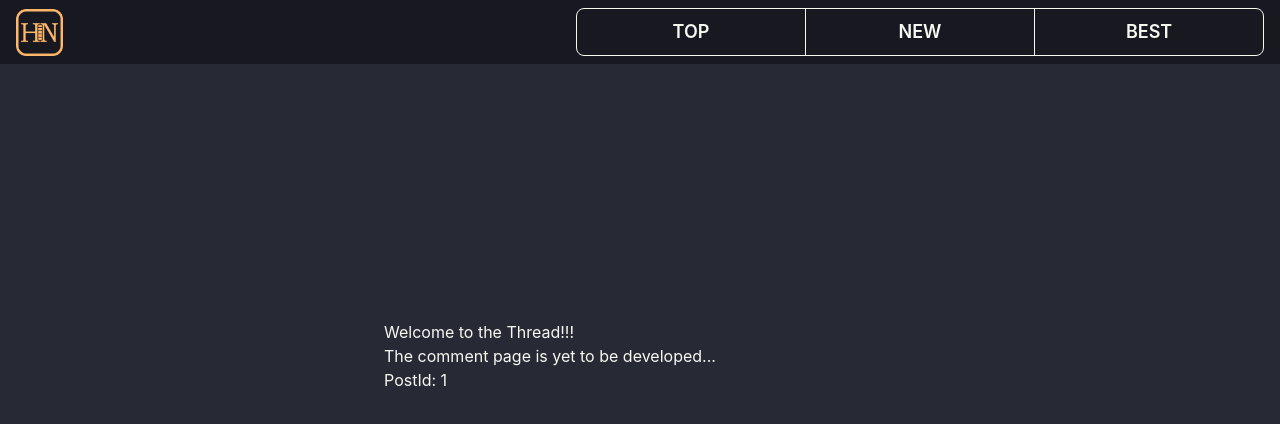
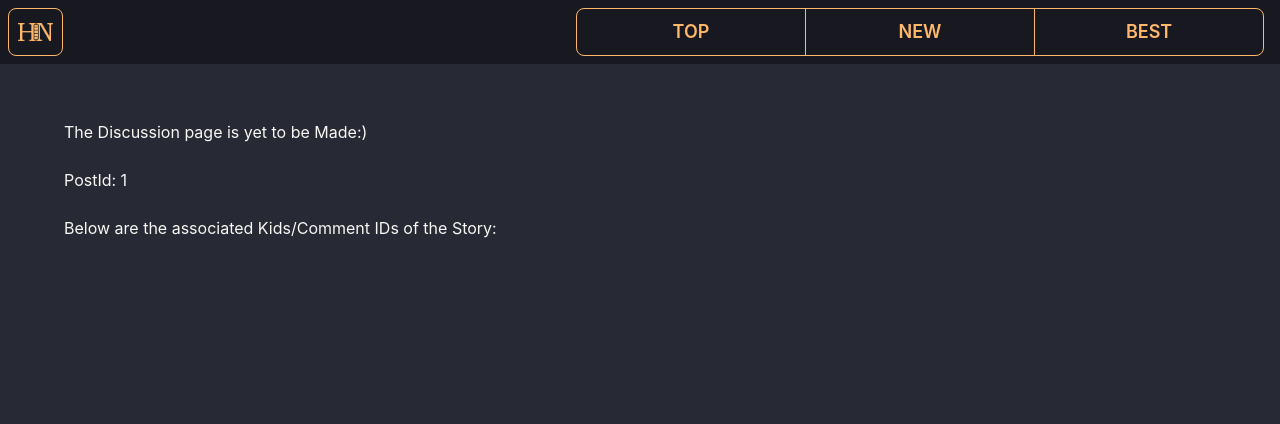
Before and after one commit to dasprianshu/hackernews-frontend, a React (Create React App) app: page /thread/1 in a window 1280 px wide. Shown: the top 424 px of the page. Built offline with nearby package versions, Linux system fonts and the light colour scheme; no server answers.

Commit message:
developed placeholder for Threads page, changed navbar logo

```diff
--- a/src/Nav.css
+++ b/src/Nav.css
@@ -8,7 +8,7 @@
 }
 
 .Logo{
-	padding-left: 0.5rem;
+	padding: 0 0.55rem;
 	width: 3.5rem;
 	max-width: 55px;
 }
--- a/src/Nav.js
+++ b/src/Nav.js
@@ -1,6 +1,7 @@
+import { Link } from "react-router-dom";
 import "./Nav.css";
 import Navbutton from "./Navbutton";
-import Logo from "./assets/Logo.png";
+import Logo from "./assets/BareLogo.png";
 // import React, { useState } from 'react';
 
 function Nav() {
@@ -8,7 +9,11 @@ function Nav() {
 
     return (
         <div className="navbar bg-base-200 text-primary-content">
-            <a href='/' className="Logo"> <img src={Logo} alt="logo"></img> </a>
+            <Link to='/'>
+                <button className="Logo btn btn-accent btn-outline no-animation">
+                    <img src={Logo} alt="logo"></img>
+                </button>
+            </Link>
 
             <ul className="join btnGroup">
                 <Navbutton buttonText="top"/>
--- a/src/Navbutton.js
+++ b/src/Navbutton.js
@@ -3,7 +3,7 @@ import { Link, useLocation } from "react-router-dom";
 const Navbutton = ({buttonText}) => {
     const location = useLocation();
     const nameOfPath = location.pathname.substring(1);
-    const active = nameOfPath === buttonText ? "btn-accent" : "btn-outline" ;
+    const active = nameOfPath === buttonText ? null : "btn-outline" ;
     const composite = () => {
         window.scrollTo({
             top: 0,
@@ -14,7 +14,7 @@ const Navbutton = ({buttonText}) => {
     return (
         <Link to={`/${buttonText}`}>
             <button
-            className={`btn join-item ${active} lg:text-lg no-animation lg:btn-wide`}
+            className={`btn btn-accent join-item ${active} lg:text-lg no-animation lg:btn-wide`}
             style={{width: "20vw", maxWidth: "230px", minWidth: "5rem"}}
             onClick={composite}
             >
--- a/src/pages/Canvas.js
+++ b/src/pages/Canvas.js
@@ -5,31 +5,37 @@ import "./Canvas.css";
 
 function Canvas({type}) {
     const storyUrl = "https://hacker-news.firebaseio.com/v0/";
-	const [items, setItems] = useState([]);
+	const [data, setData] = useState([]);
     const [isLoading, setIsLoading] = useState(true);
 
     useEffect(() => {
 		const fetchItems = async () => {
 			try{
-				const response = await fetch(`${storyUrl}${type}stories.json`);
-				const data = await response.json();
-				const dataNeeded = await data.slice(0, 30);
-				setItems(dataNeeded);
+				const storedData = sessionStorage.getItem(`${type}`);
+				if(storedData){
+					setData(JSON.parse(storedData));
+				}
+				else{
+					const response = await fetch(`${storyUrl}${type}stories.json`);
+					const resp = await response.json();
+					const dataNeeded = await resp.slice(0, 30);
+					sessionStorage.setItem(`${type}`, JSON.stringify(dataNeeded));
+					setData(dataNeeded);
+				}
 				setIsLoading(false);
 			}
 			catch(err){
-				console.log(err);
+				// console.log(err);
 				setIsLoading(false);
 			}
 		}
-		setItems([]);
+
+		setData([]);
 		setIsLoading(true);
-
 		fetchItems();
 	}, [type])
 
-
-	let allStories = items.map(itemId => (<Content itemId={itemId}/>));
+	let allStories = data.map(itemId => (<Content itemId={itemId}/>));
 
     return (
         <div id='St' className='Canvas '>
--- a/src/pages/Thread.js
+++ b/src/pages/Thread.js
@@ -1,12 +1,47 @@
 import { useParams } from 'react-router-dom';
+import { useState, useEffect } from 'react';
+import { ProgressBar } from 'react-loader-spinner';
 
 function Thread() {
     const { postId } = useParams();
+    const itemUrl = "https://hacker-news.firebaseio.com/v0/item/";
+    const [story, setStory] = useState([]);
+    const [isLoading, setIsLoading] = useState(true);
+
+    useEffect(() => {
+		const fetchItems = async () => {
+			try{
+				const response = await fetch(`${itemUrl}${postId}.json`);
+				const data = await response.json();
+				setStory(data);
+                setIsLoading(false);
+			}
+			catch(err){
+				console.log(err);
+                setIsLoading(false);
+			}
+		}
+		fetchItems();
+	})
+    const disp = JSON.stringify(story.kids);
     return (
-        <div style={{position: "absolute", top: "40%", left: "30%"}}>
-            <h1> Welcome to the Thread!!! </h1>
-            <h2>The comment page is yet to be developed...</h2>
-            <h1>PostId: {postId}</h1>
+        <div style={{position: "absolute", top: "15%", left: "5%", width: "90vw", wordBreak: "break-word"}}>
+            <h1>The Discussion page is yet to be Made:)</h1>
+            <br></br>
+            <h2>PostId: {postId}</h2>
+            <br></br>
+            <h1>Below are the associated Kids/Comment IDs of the Story:</h1>
+            <h1>{disp}</h1>
+            <ProgressBar
+            height="70"
+            width="100"
+            visible={isLoading}
+            ariaLabel="progress-bar-loading"
+            wrapperStyle={{}}
+            wrapperClass="progress-bar-wrapper"
+            borderColor = 'hsl(var(--n))'
+            barColor = 'hsl(var(--a))'
+            />
         </div>
     );
 }
```
Also changed, not shown: src/assets/BareLogo.png (added), 1 other file (tests, documents, lock files or other folders).
